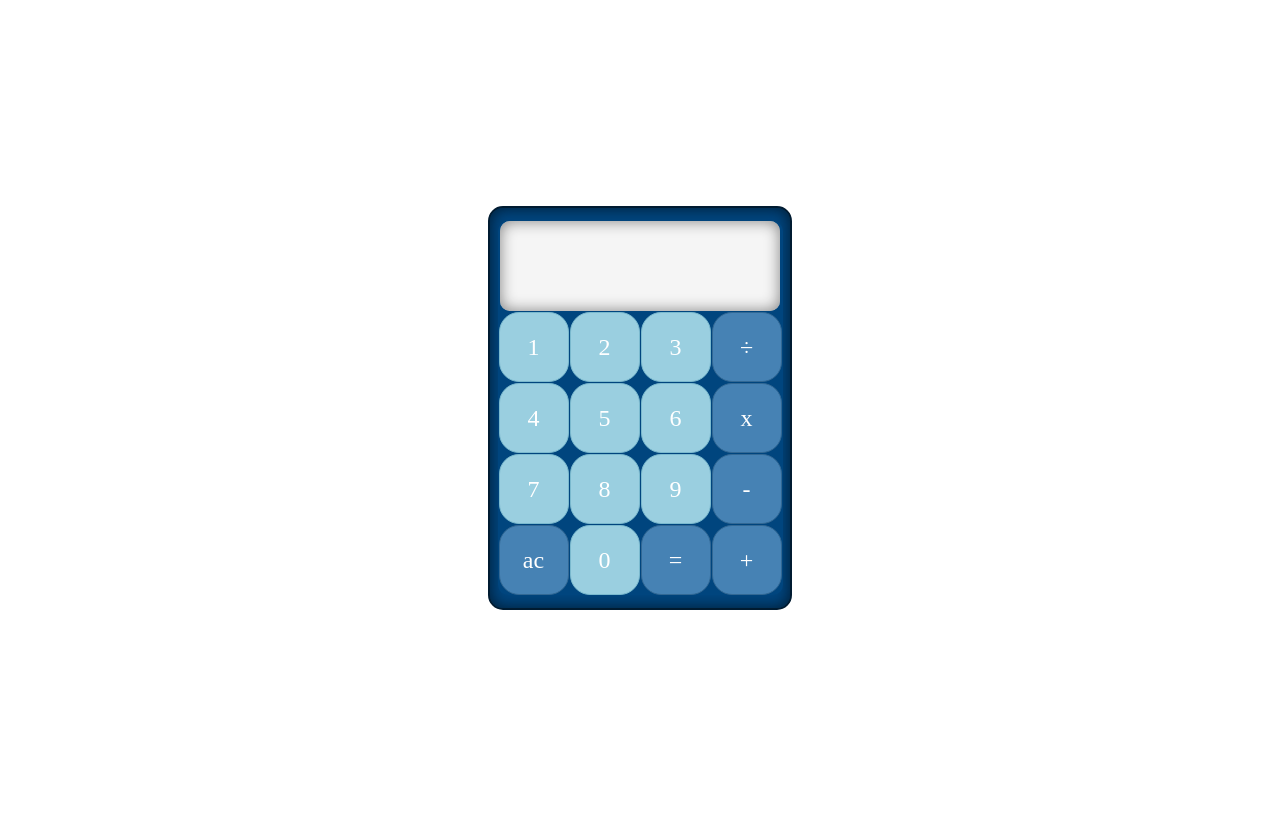
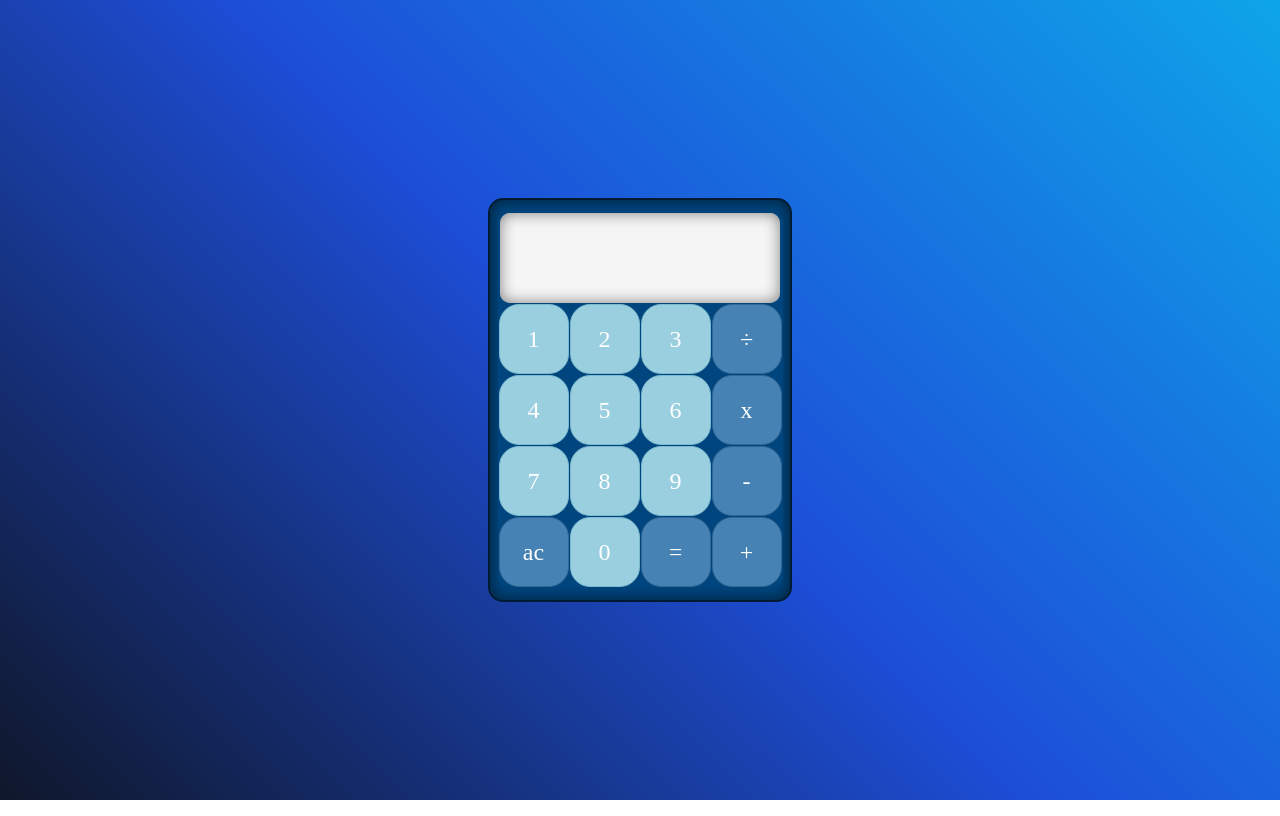
Before and after one commit to spindls/odin-calculator, a plain HTML site: page index.html in a window 1280 px wide. Drawn offline with Linux system fonts and the light colour scheme.

Commit message:
add background gradient color to webpage

```diff
--- a/style.css
+++ b/style.css
@@ -1,8 +1,12 @@
 body {
+    background: linear-gradient(45deg, #0f172a, #1d4ed8, #0ea5e9);
+    background-size: 100% 100%;
+
     height: 100dvh;
     display: flex;
     justify-content: center;
     align-items: center;
+    margin: 0;
 }
 
 .calculator {
```
